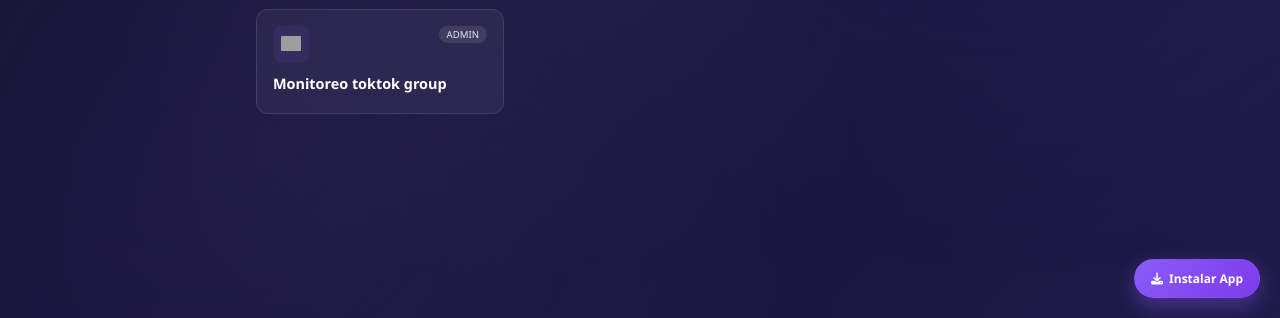
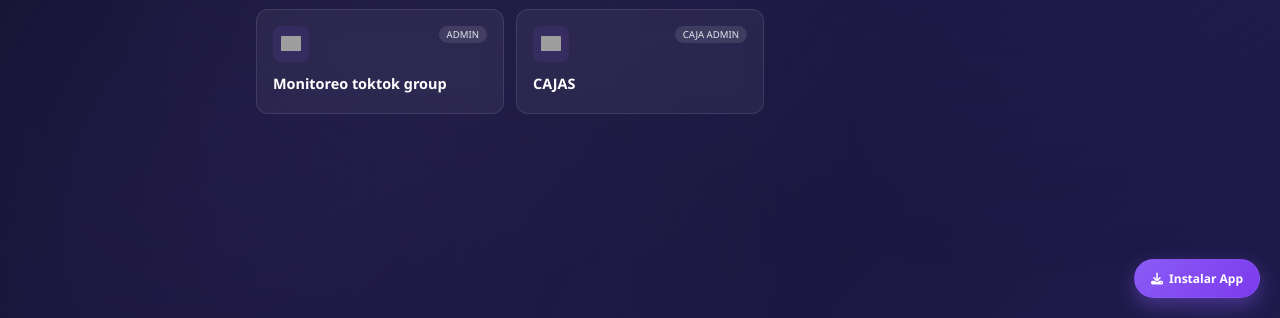
Before and after one commit to Alfromel/APP-IVAN, a plain HTML site: page index.html in a window 1280 px wide. Shown: the part 482-800 px from the top of the page. Drawn offline with Linux system fonts and the light colour scheme; grey boxes are pictures that could not be loaded.

Commit message:
Update index.html

```diff
--- a/index.html
+++ b/index.html
@@ -664,14 +664,25 @@
 
                 </a>
 
-                                <a href="EXTENCIONES/monitoreo.html" class="ceo-card asistencia-card">
+                <a href="EXTENCIONES/monitoreo.html" class="ceo-card asistencia-card">
                     <div class="card-header">
                         <div class="card-icon">
-                            <img src="https://encrypted-tbn0.gstatic.com/images?q=tbn:ANd9GcQM8VBzFM8e7GHKOoihF0vphpW6jg3v7GHpqw&s" alt="Asistencia">
+                            <img src="https://encrypted-tbn0.gstatic.com/images?q=tbn:ANd9GcQM8VBzFM8e7GHKOoihF0vphpW6jg3v7GHpqw&s">
                         </div>
                         <div class="card-badge">ADMIN</div>
                     </div>
                     <div class="card-title">Monitoreo toktok group</div>
+
+                </a>
+
+                <a href="EXTENCIONES/caja.html" class="ceo-card asistencia-card">
+                    <div class="card-header">
+                        <div class="card-icon">
+                            <img src="https://thumbs.dreamstime.com/b/vector-de-icono-caja-bancaria-s%C3%ADmbolo-del-banco-dise%C3%B1o-web-aislado-en-color-fondo-blanco-plano-279221610.jpg">
+                        </div>
+                        <div class="card-badge">CAJA ADMIN</div>
+                    </div>
+                    <div class="card-title">CAJAS</div>
 
                 </a>
 
```
